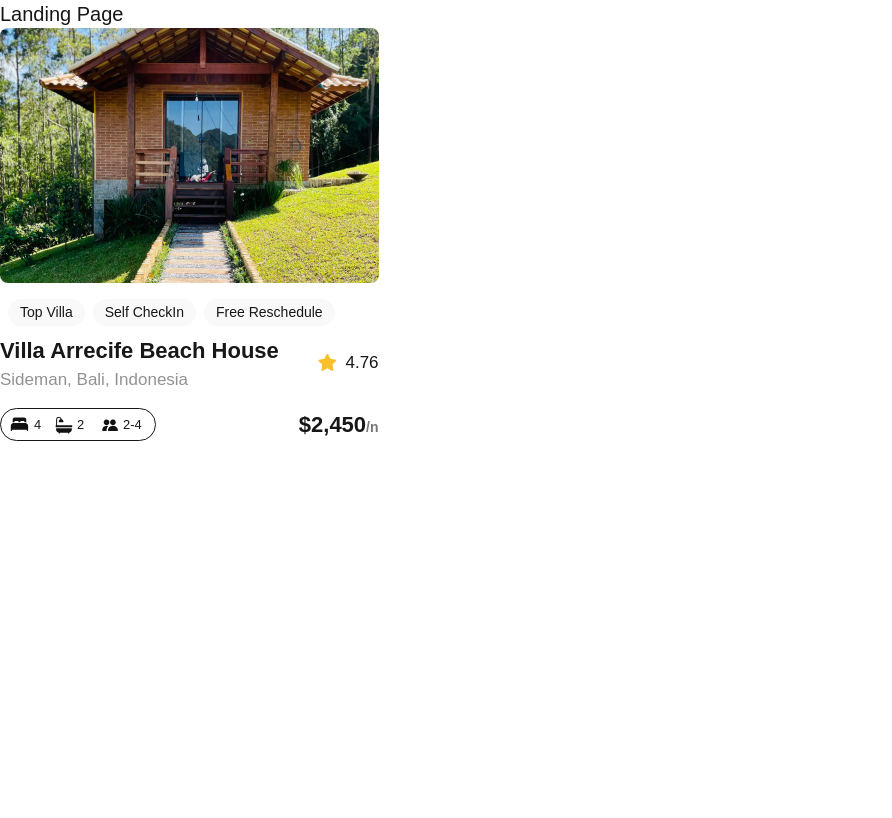
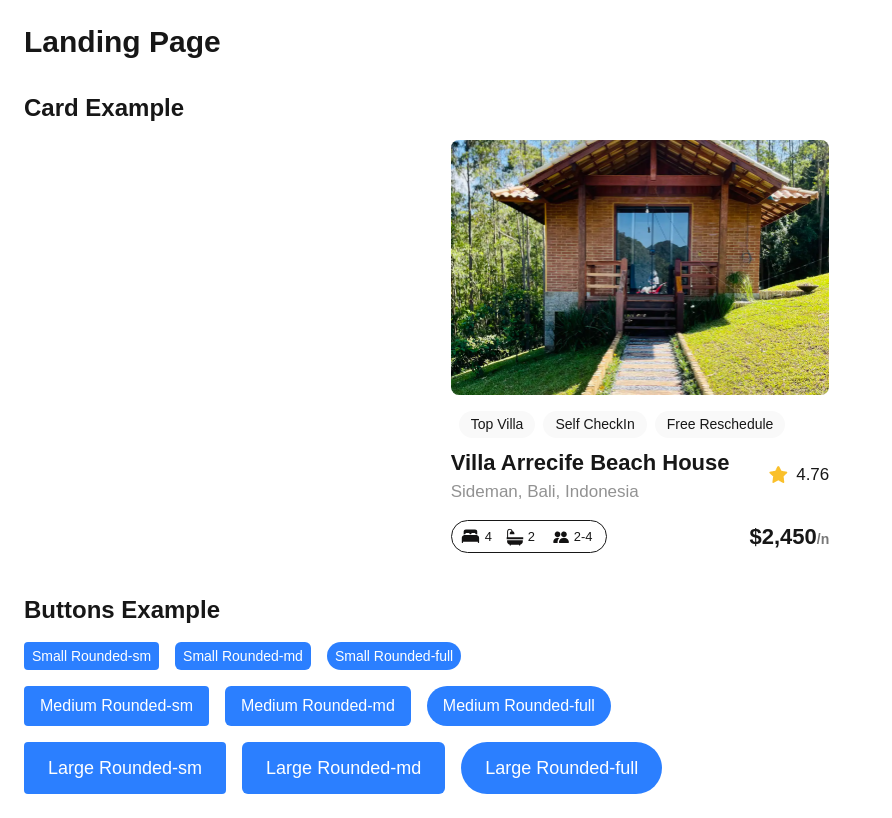
Before and after one commit to Wilsad/alx-project-0x00-setup, a Next.js app in the folder alx-project-0x00/: page /landing in a window 1280 px wide. Shown: the whole page, without its empty margins (0-892 px from the left). Built offline with nearby package versions, Linux system fonts and the light colour scheme.

Commit message:
Advanced Task

```diff
--- /dev/null
+++ b/alx-project-0x00/components/Button.tsx
@@ -0,0 +1,34 @@
+import React from "react";
+
+type Size = "small" | "medium" | "large";
+type Shape = "rounded-sm" | "rounded-md" | "rounded-full";
+
+interface ButtonProps {
+  title: string;
+  size?: Size;
+  shape?: Shape;
+  className?: string;
+}
+
+const Button: React.FC<ButtonProps> = ({
+  title,
+  size = "medium",
+  shape = "rounded-md",
+  className = "",
+}) => {
+  const sizeClasses = {
+    small: "text-sm px-2 py-1",
+    medium: "text-base px-4 py-2",
+    large: "text-lg px-6 py-3",
+  };
+
+  return (
+    <button
+      className={`bg-blue-500 text-white font-medium ${sizeClasses[size]} ${shape} ${className}`}
+    >
+      {title}
+    </button>
+  );
+};
+
+export default Button;
--- a/alx-project-0x00/pages/landing.tsx
+++ b/alx-project-0x00/pages/landing.tsx
@@ -1,10 +1,43 @@
-import Card from "@/components/Card"
-const Landing: React.FC =  () => {
-return (
-    <div>
-    <h1 className=" text-xl font-extralight">Landing Page</h1>
-    <Card />
-    </div>
-)
-}
-export default Landing
+import React from "react";
+import Card from "@/components/Card";
+import Button from "@/components/Button";
+
+const Landing: React.FC = () => {
+  return (
+    <main className="flex flex-col gap-8 p-6">
+      <h1 className="text-3xl font-bold">Landing Page</h1>
+
+      <section>
+        <h2 className="text-2xl font-semibold mb-4">Card Example</h2>
+        <div className="flex justify-center">
+          <Card />
+        </div>
+      </section>
+
+      <section>
+        <h2 className="text-2xl font-semibold mb-4">Buttons Example</h2>
+        <div className="flex flex-col gap-4">
+          <div className="flex gap-4 flex-wrap">
+            <Button title="Small Rounded-sm" size="small" shape="rounded-sm" />
+            <Button title="Small Rounded-md" size="small" shape="rounded-md" />
+            <Button title="Small Rounded-full" size="small" shape="rounded-full" />
+          </div>
+
+          <div className="flex gap-4 flex-wrap">
+            <Button title="Medium Rounded-sm" size="medium" shape="rounded-sm" />
+            <Button title="Medium Rounded-md" size="medium" shape="rounded-md" />
+            <Button title="Medium Rounded-full" size="medium" shape="rounded-full" />
+          </div>
+
+          <div className="flex gap-4 flex-wrap">
+            <Button title="Large Rounded-sm" size="large" shape="rounded-sm" />
+            <Button title="Large Rounded-md" size="large" shape="rounded-md" />
+            <Button title="Large Rounded-full" size="large" shape="rounded-full" />
+          </div>
+        </div>
+      </section>
+    </main>
+  );
+};
+
+export default Landing;
```
